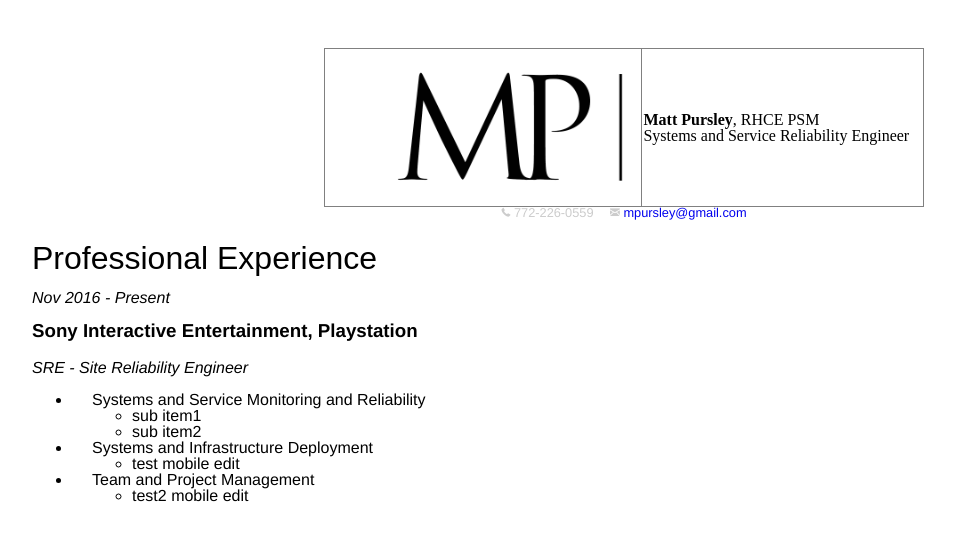
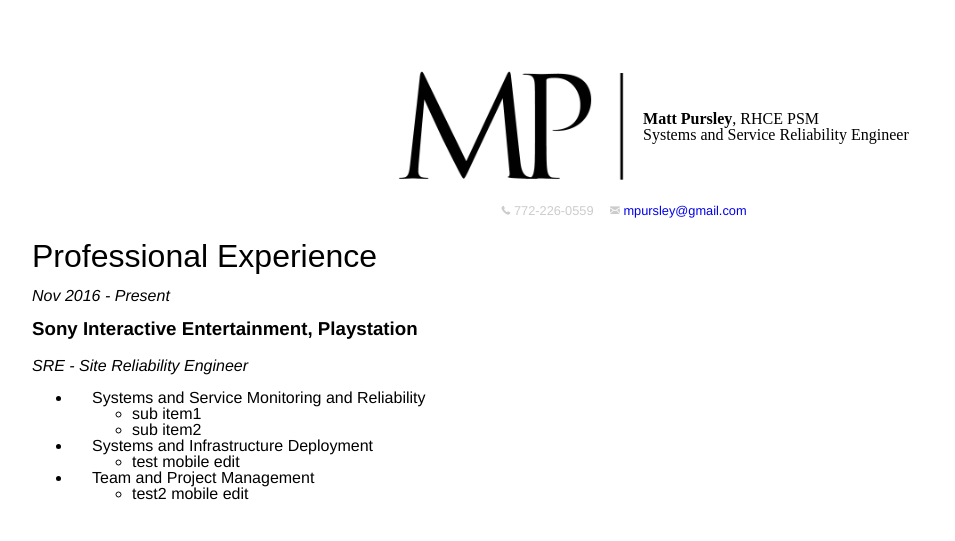
Before and after one commit to mpursley/mpursley.github.io, a Jekyll site: the page built from index_resume_short.md, in a window 1280 px wide. Shown: the top 541 px of the page, without its empty margins (16-971 px from the left). Built offline with Jekyll 4.4.1, drawn with Linux system fonts in a browser that asks for light colours.

Commit message:
Update index_resume_short.md

```diff
--- a/index_resume_short.md
+++ b/index_resume_short.md
@@ -3,7 +3,7 @@ layout: cv
 title: Matt Pursley's CV
 ---
 
-<center><table border="1" width="600">
+<center><table width="600">
   <tr>
     <td valign="middle" align="right"><img src="assets/matt pursley resume logo v2 cropped.png" width="300"></td>
     <td valign="middle" align="left"><b>Matt Pursley</b>, RHCE PSM<br>Systems and Service Reliability Engineer</td>
```
